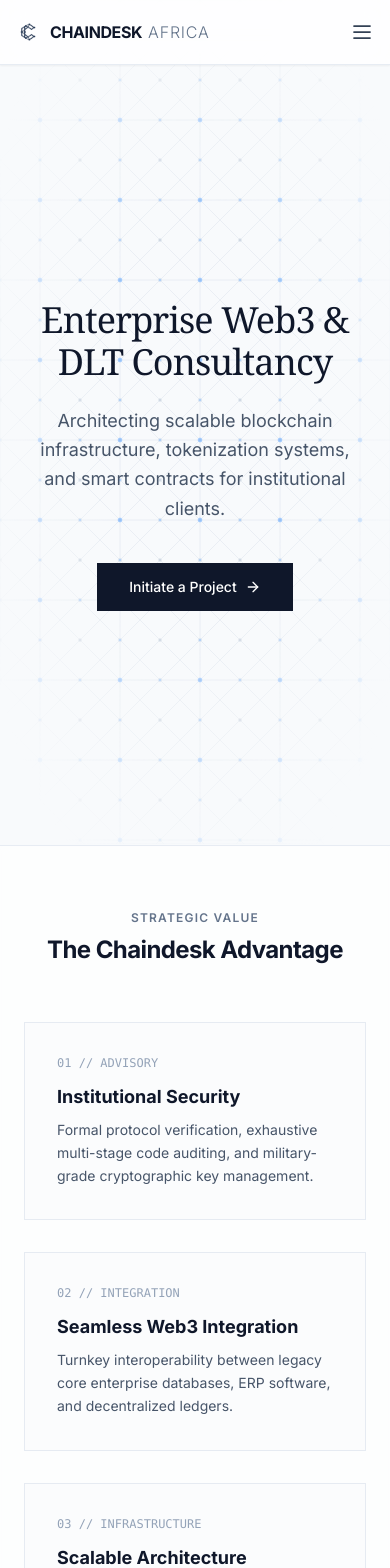
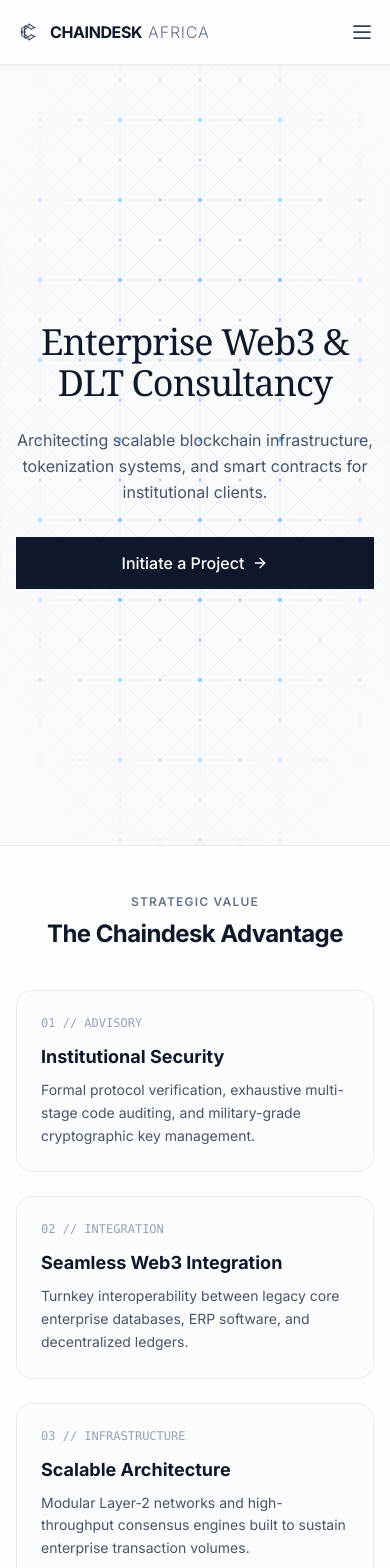
Before and after one commit to Rotichkiprono/ChaindeskAfrica, a Next.js app: page / in a window 390 px wide. Shown: the top 1568 px of the page. Built offline with nearby package versions, Linux system fonts and the light colour scheme.

Commit message:
feat: enforce strict mobile responsiveness, typography scaling, and touchscreen input targets

```diff
--- a/app/page.tsx
+++ b/app/page.tsx
@@ -5,21 +5,21 @@ export default function HomePage() {
   return (
     <div className="flex flex-col flex-1 bg-transparent">
       {/* Hero Section */}
-      <section className="relative flex-1 flex flex-col items-center justify-center min-h-[calc(100vh-4rem)] px-6 py-28 sm:py-36 lg:py-44 overflow-hidden text-center bg-transparent">
+      <section className="relative flex-1 flex flex-col items-center justify-center min-h-[calc(100vh-4rem)] px-4 md:px-8 lg:px-16 py-16 sm:py-24 md:py-32 lg:py-40 overflow-hidden text-center bg-transparent">
         {/* Centered Hero Content */}
         <div className="relative z-10 max-w-4xl mx-auto flex flex-col items-center">
-          <h1 className="text-4xl sm:text-5xl md:text-6xl lg:text-7xl font-serif font-medium tracking-tight text-slate-900 leading-[1.15]">
+          <h1 className="text-4xl md:text-6xl lg:text-7xl font-serif font-medium tracking-tight text-slate-900 leading-[1.15]">
             Enterprise Web3 &amp; DLT Consultancy
           </h1>
 
-          <p className="mt-6 sm:mt-8 max-w-2xl text-lg sm:text-xl text-slate-600 leading-relaxed font-normal">
+          <p className="mt-6 md:mt-8 max-w-2xl text-base md:text-lg text-slate-600 leading-relaxed font-normal">
             Architecting scalable blockchain infrastructure, tokenization systems, and smart contracts for institutional clients.
           </p>
 
-          <div className="mt-10 sm:mt-12">
+          <div className="mt-8 md:mt-12 w-full sm:w-auto">
             <Link
               href="/contact"
-              className="inline-flex items-center justify-center px-8 py-3.5 text-sm sm:text-base font-medium text-white bg-slate-900 hover:bg-slate-800 transition-all duration-200 transform hover:-translate-y-0.5 hover:shadow-lg hover:shadow-slate-300"
+              className="w-full sm:w-auto min-h-[48px] inline-flex items-center justify-center px-8 py-3.5 text-base font-medium text-white bg-slate-900 hover:bg-slate-800 transition-all duration-200 transform hover:-translate-y-0.5 hover:shadow-lg hover:shadow-slate-300"
             >
               Initiate a Project
               <ArrowRight className="ml-2 h-4 w-4" />
@@ -29,47 +29,47 @@ export default function HomePage() {
       </section>
 
       {/* The Advantage Section */}
-      <section className="border-t border-slate-200/80 bg-white/70 backdrop-blur-sm py-16 sm:py-24">
-        <div className="max-w-7xl mx-auto px-6 lg:px-8">
-          <div className="text-center max-w-2xl mx-auto mb-14 sm:mb-16">
+      <section className="border-t border-slate-200/80 bg-white/70 backdrop-blur-sm py-12 md:py-20 lg:py-24">
+        <div className="max-w-7xl mx-auto px-4 md:px-8 lg:px-16">
+          <div className="text-center max-w-2xl mx-auto mb-10 md:mb-16">
             <p className="text-xs font-semibold tracking-widest uppercase text-slate-500 mb-2">
               Strategic Value
             </p>
-            <h2 className="text-2xl sm:text-3xl font-bold tracking-tight text-slate-900">
+            <h2 className="text-2xl md:text-3xl font-bold tracking-tight text-slate-900">
               The Chaindesk Advantage
             </h2>
           </div>
 
-          <div className="grid grid-cols-1 md:grid-cols-3 gap-8 lg:gap-12">
+          <div className="grid grid-cols-1 md:grid-cols-3 gap-6 md:gap-8 lg:gap-12">
             {/* Point 1: Institutional Security */}
-            <div className="p-8 border border-slate-200/80 bg-slate-50/60 transition-colors hover:border-slate-300">
+            <div className="p-6 md:p-8 border border-slate-200/80 bg-slate-50/60 transition-colors hover:border-slate-300 rounded-2xl md:rounded-none">
               <span className="text-xs font-mono text-slate-400 block mb-3">01 // ADVISORY</span>
               <h3 className="text-lg font-bold text-slate-900 mb-2">
                 Institutional Security
               </h3>
-              <p className="text-sm text-slate-600 leading-relaxed">
+              <p className="text-sm md:text-base text-slate-600 leading-relaxed">
                 Formal protocol verification, exhaustive multi-stage code auditing, and military-grade cryptographic key management.
               </p>
             </div>
 
             {/* Point 2: Seamless Web3 Integration */}
-            <div className="p-8 border border-slate-200/80 bg-slate-50/60 transition-colors hover:border-slate-300">
+            <div className="p-6 md:p-8 border border-slate-200/80 bg-slate-50/60 transition-colors hover:border-slate-300 rounded-2xl md:rounded-none">
               <span className="text-xs font-mono text-slate-400 block mb-3">02 // INTEGRATION</span>
               <h3 className="text-lg font-bold text-slate-900 mb-2">
                 Seamless Web3 Integration
               </h3>
-              <p className="text-sm text-slate-600 leading-relaxed">
+              <p className="text-sm md:text-base text-slate-600 leading-relaxed">
                 Turnkey interoperability between legacy core enterprise databases, ERP software, and decentralized ledgers.
               </p>
             </div>
 
             {/* Point 3: Scalable Architecture */}
-            <div className="p-8 border border-slate-200/80 bg-slate-50/60 transition-colors hover:border-slate-300">
+            <div className="p-6 md:p-8 border border-slate-200/80 bg-slate-50/60 transition-colors hover:border-slate-300 rounded-2xl md:rounded-none">
               <span className="text-xs font-mono text-slate-400 block mb-3">03 // INFRASTRUCTURE</span>
               <h3 className="text-lg font-bold text-slate-900 mb-2">
                 Scalable Architecture
               </h3>
-              <p className="text-sm text-slate-600 leading-relaxed">
+              <p className="text-sm md:text-base text-slate-600 leading-relaxed">
                 Modular Layer-2 networks and high-throughput consensus engines built to sustain enterprise transaction volumes.
               </p>
             </div>
--- a/app/services/page.tsx
+++ b/app/services/page.tsx
@@ -67,8 +67,8 @@ export default function ServicesPage() {
   ];
 
   return (
-    <div className="py-16 sm:py-24 bg-transparent">
-      <div className="max-w-6xl mx-auto px-6 space-y-24 sm:space-y-32">
+    <div className="py-12 md:py-20 lg:py-24 bg-transparent">
+      <div className="max-w-6xl mx-auto px-4 md:px-8 lg:px-16 space-y-16 md:space-y-24 lg:space-y-32">
         {/* Page Header */}
         <div className="border-b border-slate-200/80 pb-10">
           <p className="text-xs font-semibold tracking-wider text-slate-500 uppercase mb-3">
--- a/app/team/page.tsx
+++ b/app/team/page.tsx
@@ -19,27 +19,27 @@ export default function TeamPage() {
   ];
 
   return (
-    <div className="py-16 sm:py-24 bg-transparent">
-      <div className="max-w-4xl mx-auto px-6">
+    <div className="py-12 md:py-20 lg:py-24 bg-transparent">
+      <div className="max-w-4xl mx-auto px-4 md:px-8 lg:px-16">
         {/* Header */}
-        <div className="border-b border-slate-200/80 pb-8 mb-12 sm:mb-16">
+        <div className="border-b border-slate-200/80 pb-6 md:pb-8 mb-8 md:mb-16">
           <p className="text-xs font-semibold tracking-wider text-slate-500 uppercase mb-2">
             Core Engineering &amp; Advisory
           </p>
-          <h1 className="text-3xl sm:text-4xl font-bold tracking-tight text-slate-900">
+          <h1 className="text-3xl md:text-4xl font-bold tracking-tight text-slate-900">
             Team
           </h1>
-          <p className="mt-3 text-base text-slate-600 max-w-xl">
+          <p className="mt-3 text-base md:text-lg text-slate-600 max-w-xl">
             The protocol engineers and cybersecurity specialists driving Chaindesk Africa&apos;s institutional deployments.
           </p>
         </div>
 
-        {/* 2-Column Grid */}
-        <div className="grid grid-cols-1 md:grid-cols-2 gap-8 lg:gap-12">
+        {/* 2-Member Team Grid: Stacks vertically on mobile (grid-cols-1) and side-by-side on desktop (md:grid-cols-2) */}
+        <div className="grid grid-cols-1 md:grid-cols-2 gap-6 md:gap-8 lg:gap-12">
           {team.map((member, index) => (
             <div
               key={index}
-              className="bg-white border border-slate-100 rounded-3xl p-6 sm:p-8 shadow-[0_4px_20px_rgba(0,0,0,0.03)] hover:shadow-[0_6px_24px_rgba(0,0,0,0.06)] hover:border-slate-200 transition-all duration-200 flex flex-col justify-between"
+              className="bg-white border border-slate-100 rounded-3xl p-6 md:p-8 shadow-[0_4px_20px_rgba(0,0,0,0.03)] hover:shadow-[0_6px_24px_rgba(0,0,0,0.06)] hover:border-slate-200 transition-all duration-200 flex flex-col justify-between"
             >
               <div>
                 {/* Large, pristine grayscale image placeholder with rounded-2xl */}
@@ -53,12 +53,12 @@ export default function TeamPage() {
                 </div>
 
                 {/* Name */}
-                <h2 className="text-xl font-bold text-slate-900 mt-6 tracking-tight">
+                <h2 className="text-xl md:text-2xl font-bold text-slate-900 mt-6 tracking-tight">
                   {member.name}
                 </h2>
 
                 {/* Exact Title */}
-                <p className="text-slate-500 text-sm mt-1.5 font-medium">
+                <p className="text-slate-500 text-sm md:text-base mt-1.5 font-medium">
                   {member.title}
                 </p>
 
@@ -81,14 +81,14 @@ export default function TeamPage() {
                   href={member.linkedin}
                   target="_blank"
                   rel="noopener noreferrer"
-                  className="text-slate-400 hover:text-slate-900 transition-colors duration-200"
+                  className="min-h-[44px] min-w-[44px] flex items-center justify-center -ml-2 text-slate-400 hover:text-slate-900 transition-colors duration-200"
                   aria-label={`${member.name} LinkedIn`}
                 >
                   <Linkedin className="h-4 w-4" />
                 </a>
                 <a
                   href={`mailto:${member.email}`}
-                  className="text-slate-400 hover:text-slate-900 transition-colors duration-200"
+                  className="min-h-[44px] min-w-[44px] flex items-center justify-center text-slate-400 hover:text-slate-900 transition-colors duration-200"
                   aria-label={`Email ${member.name}`}
                 >
                   <Mail className="h-4 w-4" />
```
Also changed, not shown: app/contact/page.tsx (+17 -16 lines).
